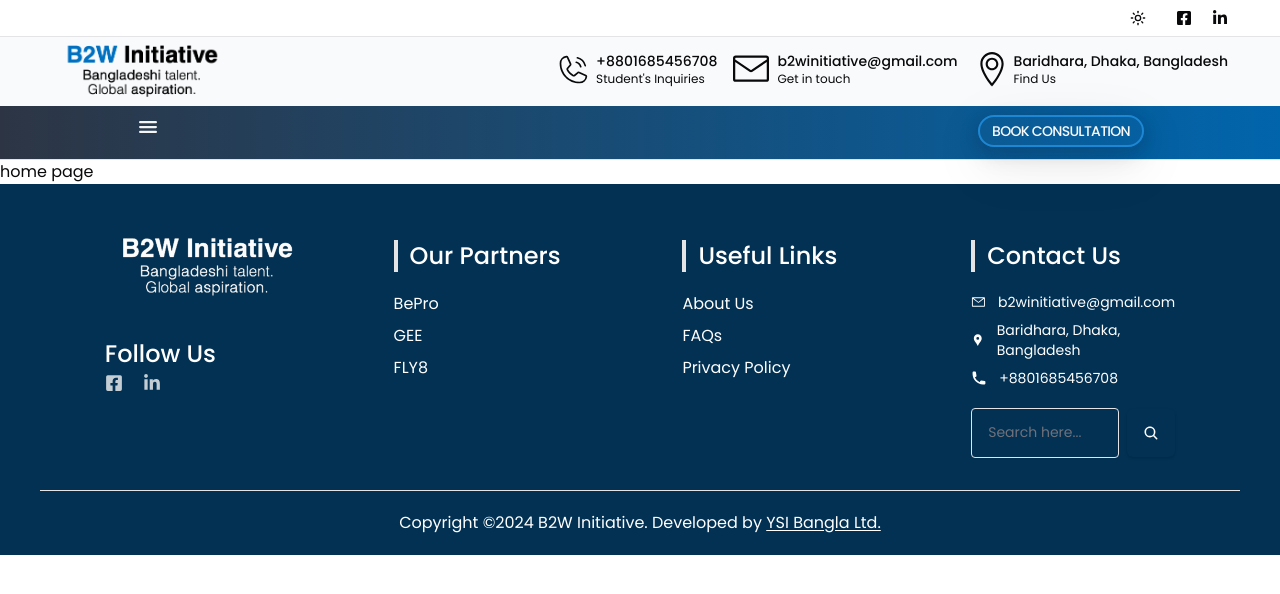
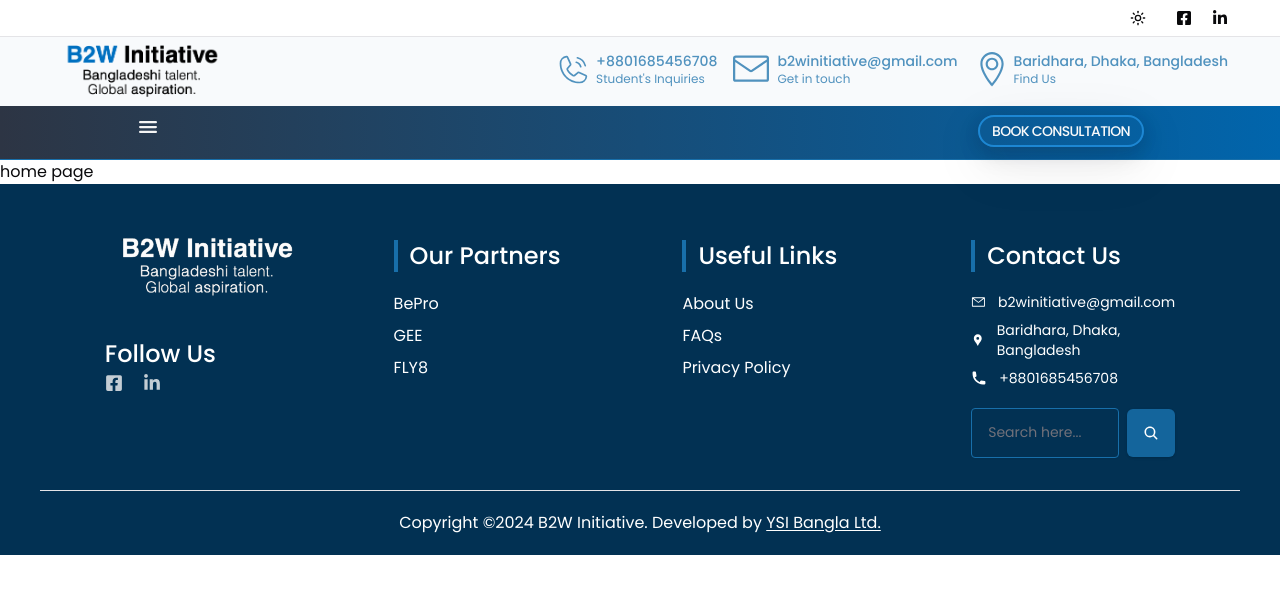
Before and after one commit to wpseemol/b2wi, a Next.js app: page / in a window 1280 px wide. Shown: the top 594 px of the page. Built offline with nearby package versions, Linux system fonts and the light colour scheme.

Commit message:
primaryColor change to primary color

```diff
--- a/src/app/(authentication)/login/_components/login-page-header.tsx
+++ b/src/app/(authentication)/login/_components/login-page-header.tsx
@@ -5,8 +5,10 @@
 export default function LoginPageHeader() {
     return (
         <>
-            <h1 className="text-center text-4xl font-bold">Welcome back</h1>
-            <div className="mb-8">
+            <h1 className="text-center text-4xl font-bold dark:text-background">
+                Welcome back
+            </h1>
+            <div className="mb-8 dark:text-background">
                 Don’t have an account?{' '}
                 <Link
                     className="text-primary transition-colors hover:text-primary-500-dark"
--- a/src/app/(user)/_components/footer/email-send-input.tsx
+++ b/src/app/(user)/_components/footer/email-send-input.tsx
@@ -8,11 +8,12 @@
             <Input
                 type="email"
                 placeholder="Search here..."
-                className="p-4 py-6 border-primaryColor rounded-sm focus-visible:ring-0 "
+                className="p-4 py-6 border-primary rounded-sm focus-visible:ring-0 "
             />
             <Button
                 type="submit"
-                className="bg-primaryColor/85 hover:bg-primaryColor text-white ring-primaryColor py-6 text-2xl">
+                className="bg-primary/85 hover:bg-primary text-white ring-primary py-6 text-2xl"
+            >
                 <IoSearch />
             </Button>
         </div>
--- a/src/app/(user)/_components/footer/footer.tsx
+++ b/src/app/(user)/_components/footer/footer.tsx
@@ -33,23 +33,24 @@
                 {/* site inform */}
                 {/* some link */}
                 <div className="xl:w-[calc(25%-3.5rem)] md:w-1/4 w-full xl:px-5">
-                    <h2 className="text-2xl font-medium border-l-4 border-primaryColor pl-3 md:mb-5 mb-2 w-fit md:w-full mx-auto md:mx-0">
+                    <h2 className="text-2xl font-medium border-l-4 border-primary pl-3 md:mb-5 mb-2 w-fit md:w-full mx-auto md:mx-0">
                         Our Partners
                     </h2>
                     <ul className="space-y-2 capitalize text-center md:text-left">
-                        <li className="hover:translate-x-2 hover:text-primaryColor duration-150">
+                        <li className="hover:translate-x-2 hover:text-primary duration-150">
                             <Link href="https://bepro.com.bd/" target="_blank">
                                 BePro
                             </Link>
                         </li>
-                        <li className="hover:translate-x-2 hover:text-primaryColor duration-150">
+                        <li className="hover:translate-x-2 hover:text-primary duration-150">
                             <Link
                                 href="https://globaleduexp.com/"
-                                target="_blank">
+                                target="_blank"
+                            >
                                 GEE
                             </Link>
                         </li>
-                        <li className="hover:translate-x-2 hover:text-primaryColor duration-150">
+                        <li className="hover:translate-x-2 hover:text-primary duration-150">
                             <Link href="https://fly8.info/" target="_blank">
                                 FLY8
                             </Link>
@@ -60,26 +61,26 @@
 
                 {/* Quick Links */}
                 <div className="xl:w-[calc(25%-3.5rem)] md:w-1/4 w-full xl:px-5">
-                    <h2 className="text-2xl font-medium border-l-4 border-primaryColor pl-3 md:mb-5 mb-2 w-fit mx-auto md:w-full md:mx-0">
+                    <h2 className="text-2xl font-medium border-l-4 border-primary pl-3 md:mb-5 mb-2 w-fit mx-auto md:w-full md:mx-0">
                         Useful Links
                     </h2>
                     <ul className="space-y-2 capitalize md:text-left text-center">
-                        <li className="hover:translate-x-2 hover:text-primaryColor duration-150">
+                        <li className="hover:translate-x-2 hover:text-primary duration-150">
                             <Link href="/about-us">About Us </Link>
                         </li>
-                        <li className="hover:translate-x-2 hover:text-primaryColor duration-150">
+                        <li className="hover:translate-x-2 hover:text-primary duration-150">
                             <Link href="/faq">FAQs </Link>
                         </li>
-                        <li className="hover:translate-x-2 hover:text-primaryColor duration-150">
+                        <li className="hover:translate-x-2 hover:text-primary duration-150">
                             <Link href="#">Privacy Policy</Link>
                         </li>
-                        {/* <li className="hover:translate-x-2 hover:text-primaryColor duration-150">
+                        {/* <li className="hover:translate-x-2 hover:text-primary duration-150">
                             <Link href="#">How do we help</Link>
                         </li>
-                        <li className="hover:translate-x-2 hover:text-primaryColor duration-150">
+                        <li className="hover:translate-x-2 hover:text-primary duration-150">
                             <Link href="#">People behind</Link>
                         </li>
-                        <li className="hover:translate-x-2 hover:text-primaryColor duration-150">
+                        <li className="hover:translate-x-2 hover:text-primary duration-150">
                             <Link href="#">Success story</Link>
                         </li> */}
                     </ul>
@@ -89,7 +90,7 @@
                 {/* Quick Links */}
                 <div className="xl:w-[calc(25%-3.5rem)] md:w-1/4 w-full xl:px-5">
                     <div className="">
-                        <h2 className="text-2xl font-medium pl-3 mb-5 border-l-4 border-primaryColor mx-auto w-fit md:mx-0 ">
+                        <h2 className="text-2xl font-medium pl-3 mb-5 border-l-4 border-primary mx-auto w-fit md:mx-0 ">
                             Contact Us
                         </h2>
                         <ul className="font-thin space-y-2 mx-auto md:mx-0 md:w-full">
@@ -97,7 +98,8 @@
                                 <Link
                                     href="mailto:⁠b2winitiative@gmail.com"
                                     target="_blank"
-                                    className="flex items-center gap-3">
+                                    className="flex items-center gap-3"
+                                >
                                     <VscMail className="group-hover:scale-125 group-hover:shadow-md duration-150" />{' '}
                                     <p className="font-thin text-sm">
                                         ⁠b2winitiative@gmail.com
@@ -108,7 +110,8 @@
                                 <Link
                                     href="https://www.google.com/maps/dir//House+No-6,+Road+No+-+2%2FB,+Baridhara+J+Block,+Dhaka+1212/@23.7953511,90.342224,12z/data=!4m8!4m7!1m0!1m5!1m1!1s0x3755c73a91c0919d:0xd83a57adfbb498bb!2m2!1d90.4246256!2d23.795373?entry=ttu&g_ep=EgoyMDI0MTIwNC4wIKXMDSoASAFQAw%3D%3D"
                                     target="_blank"
-                                    className="flex items-center gap-3">
+                                    className="flex items-center gap-3"
+                                >
                                     <MdLocationPin className="group-hover:scale-125 group-hover:shadow-md duration-150" />{' '}
                                     <p className="font-thin text-sm">
                                         Baridhara, Dhaka, Bangladesh
@@ -119,7 +122,8 @@
                                 <Link
                                     href="tel:+8801685456708"
                                     target="_blank"
-                                    className="flex items-center gap-3">
+                                    className="flex items-center gap-3"
+                                >
                                     <HiPhone className="group-hover:scale-125 group-hover:shadow-md duration-150" />{' '}
                                     <p className="font-thin text-sm">
                                         +8801685456708
@@ -157,7 +161,8 @@
                     <Link
                         href={'https://it.ysibangla.com/'}
                         target="_blank"
-                        className="underline underline-offset-2">
+                        className="underline underline-offset-2"
+                    >
                         YSI Bangla Ltd.
                     </Link>
                 </p>
--- a/src/app/(user)/_components/header/header.tsx
+++ b/src/app/(user)/_components/header/header.tsx
@@ -14,7 +14,7 @@
                 <TopContactInfo />
             </section>
 
-            <section className="bg-gradient-to-r from-[#2d3544] to-[#0165ac] border-y border-primaryColor py-3 dark:bg-gradient-to-r dark:from-[#224a94] dark:to-[#17174b] md:px-3 px-2 ">
+            <section className="bg-gradient-to-r from-[#2d3544] to-[#0165ac] border-y border-primary py-3 dark:bg-gradient-to-r dark:from-[#224a94] dark:to-[#17174b] md:px-3 px-2 ">
                 <NavMenu />
             </section>
         </header>
--- a/src/app/(user)/_components/header/top-contact-info.tsx
+++ b/src/app/(user)/_components/header/top-contact-info.tsx
@@ -34,7 +34,8 @@
                 <li>
                     <Link
                         href={`tel:${+8801685456708}`}
-                        className="flex items-center gap-1 text-primaryColor/75 hover:text-[#0165ac] dark:text-[#4c80a5] dark:hover:text-[#6eb5e7] duration-100 group">
+                        className="flex items-center gap-1 text-primary/75 hover:text-[#0165ac] dark:text-[#4c80a5] dark:hover:text-[#6eb5e7] duration-100 group"
+                    >
                         <div className="text-4xl">
                             <PiPhoneCallLight className="group-hover:scale-105 duration-100" />
                         </div>
@@ -47,7 +48,8 @@
                 <li>
                     <Link
                         href={`mailto:${'⁠b2winitiative@gmail.com'}`}
-                        className="flex items-center gap-2 text-primaryColor/75 hover:text-[#0165ac] dark:text-[#4c80a5] dark:hover:text-[#6eb5e7] duration-100 group">
+                        className="flex items-center gap-2 text-primary/75 hover:text-[#0165ac] dark:text-[#4c80a5] dark:hover:text-[#6eb5e7] duration-100 group"
+                    >
                         <div className="text-4xl">
                             <GoMail className="group-hover:scale-105 duration-100" />
                         </div>
@@ -64,7 +66,8 @@
                     <Link
                         href={`https://www.google.com/maps/dir//House+No-6,+Road+No+-+2%2FB,+Baridhara+J+Block,+Dhaka+1212/@23.7953511,90.342224,12z/data=!4m8!4m7!1m0!1m5!1m1!1s0x3755c73a91c0919d:0xd83a57adfbb498bb!2m2!1d90.4246256!2d23.795373?entry=ttu&g_ep=EgoyMDI0MTIwNC4wIKXMDSoASAFQAw%3D%3D`}
                         target="_blank"
-                        className="flex items-center gap-1 text-primaryColor/75 hover:text-[#0165ac] dark:text-[#4c80a5] dark:hover:text-[#6eb5e7] duration-100 group">
+                        className="flex items-center gap-1 text-primary/75 hover:text-[#0165ac] dark:text-[#4c80a5] dark:hover:text-[#6eb5e7] duration-100 group"
+                    >
                         <div className="text-4xl">
                             <TfiLocationPin className="group-hover:scale-105 duration-100" />
                         </div>
--- a/src/components/theme-provider.tsx
+++ b/src/components/theme-provider.tsx
@@ -1,8 +1,11 @@
 'use client';
 
 import { ThemeProvider as NextThemesProvider } from 'next-themes';
-import { type ThemeProviderProps } from 'next-themes/dist/types';
+import * as React from 'react';
 
-export function ThemeProvider({ children, ...props }: ThemeProviderProps) {
+export function ThemeProvider({
+    children,
+    ...props
+}: React.ComponentProps<typeof NextThemesProvider>) {
     return <NextThemesProvider {...props}>{children}</NextThemesProvider>;
 }
```
Also changed, not shown: src/app/(user)/_components/header/mobile-nav-menu.tsx (+9 -5 lines), src/app/(user)/_components/header/top-menu.tsx (+8 -5 lines).
